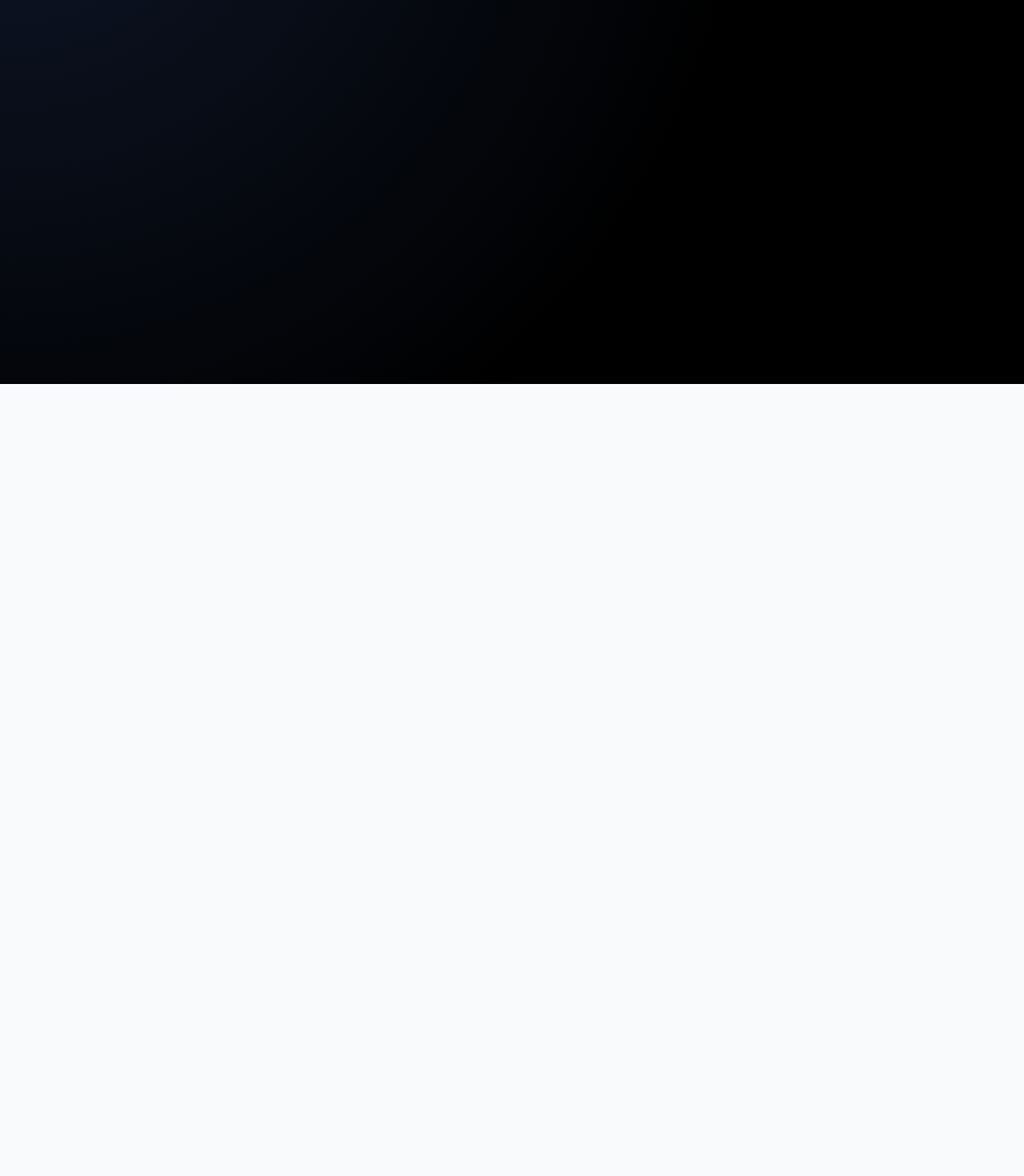
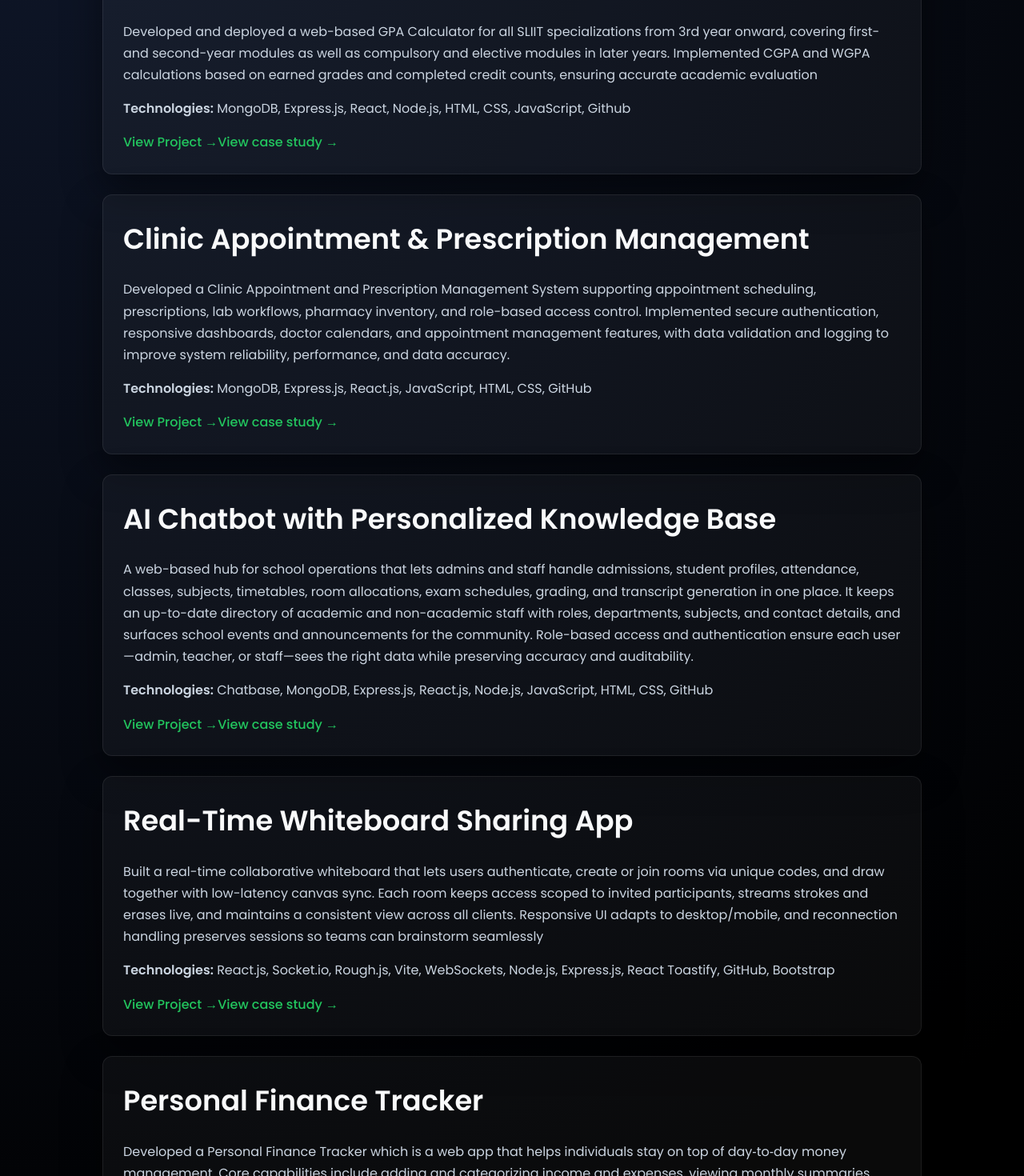
Before and after one commit to KavinduKHM/Personal-Portfolio, a React (Create React App) app in the folder frontend/: page /projects in a window 1280 px wide. Shown: the part 320-1790 px from the top of the page at 80% size. Before the commit the page ends 800 px from the top, so only its background shows below. Built offline with nearby package versions, Linux system fonts and the light colour scheme; no server answers.

Commit message:
Hardcoded the prjects

```diff
--- a/frontend/package.json
+++ b/frontend/package.json
@@ -7,7 +7,6 @@
     "@testing-library/jest-dom": "^6.9.1",
     "@testing-library/react": "^16.3.2",
     "@testing-library/user-event": "^13.5.0",
-    "axios": "^1.13.4",
     "react": "^19.2.4",
     "react-dom": "^19.2.4",
     "react-router-dom": "^7.13.0",
--- a/frontend/src/components/Contact.jsx
+++ b/frontend/src/components/Contact.jsx
@@ -1,22 +1,34 @@
 import { useState } from "react";
-import axios from "axios";
 
 export default function Contact() {
   const [form, setForm] = useState({ name: "", email: "", message: "" });
 
-  const submit = async (e) => {
+  const submit = (e) => {
     e.preventDefault();
-    await axios.post("http://localhost:5000/api/contact", form);
-    alert("Message sent successfully!");
+    // Frontend-only submission now that the backend has been removed
+    setForm({ name: "", email: "", message: "" });
+    alert("Message sent! (Demo form – no backend required.)");
   };
 
   return (
     <section className="page contact-section">
       <h2>Contact Me</h2>
       <form className="card contact-form" onSubmit={submit}>
-        <input placeholder="Your Name" onChange={e => setForm({...form, name: e.target.value})} />
-        <input placeholder="Your Email" onChange={e => setForm({...form, email: e.target.value})} />
-        <textarea placeholder="Your Message" onChange={e => setForm({...form, message: e.target.value})}></textarea>
+        <input
+          placeholder="Your Name"
+          value={form.name}
+          onChange={e => setForm({ ...form, name: e.target.value })}
+        />
+        <input
+          placeholder="Your Email"
+          value={form.email}
+          onChange={e => setForm({ ...form, email: e.target.value })}
+        />
+        <textarea
+          placeholder="Your Message"
+          value={form.message}
+          onChange={e => setForm({ ...form, message: e.target.value })}
+        ></textarea>
         <button className="btn-primary">Send Message</button>
       </form>
     </section>
--- a/frontend/src/components/Projects.jsx
+++ b/frontend/src/components/Projects.jsx
@@ -1,6 +1,5 @@
-import { useEffect, useState } from "react";
 import { Link } from "react-router-dom";
-import axios from "axios";
+import { projects as projectList } from "../data/projects";
 
 // Generate a URL-friendly slug for stable case study links
 const slugify = text =>
@@ -10,20 +9,8 @@ const slugify = text =>
     .replace(/-+/g, "-") || "project";
 
 export default function Projects() {
-  const [projects, setProjects] = useState([]);
-
-  useEffect(() => {
-    axios.get("http://localhost:5000/api/projects")
-      .then(res => {
-        const sorted = [...res.data].sort((a, b) => {
-          // Prefer createdAt when available; fallback to ObjectId timestamp
-          const aDate = a.createdAt ? new Date(a.createdAt) : new Date(parseInt(a._id.substring(0, 8), 16) * 1000);
-          const bDate = b.createdAt ? new Date(b.createdAt) : new Date(parseInt(b._id.substring(0, 8), 16) * 1000);
-          return bDate - aDate; // newest first
-        });
-        setProjects(sorted);
-      });
-  }, []);
+  // Use hardcoded projects from the frontend data file
+  const projects = projectList;
 
   return (
     <section id="projects" className="page projects-section">
@@ -34,10 +21,10 @@ export default function Projects() {
             ? project.technologies.join(", ")
             : project.technologies || "Not specified";
 
-          const slug = slugify(project.title || project._id);
+          const slug = project.slug || slugify(project.title || project._id);
 
           return (
-            <div className="card project-card" key={project._id}>
+            <div className="card project-card" key={project._id || slug}>
               <h2>{project.title}</h2>
               <p>{project.description}</p>
               <p><strong>Technologies:</strong> {techList}</p>
--- a/frontend/src/data/projects.js
+++ b/frontend/src/data/projects.js
@@ -4,56 +4,56 @@ export const projects = [
     _id: "proj-001",
     slug: "sliit-gpa-calculator-for-all-specializations",
     title: "SLIIT GPA Calculator",
-    description: "Fast, mobile-friendly GPA calculator for SLIIT specializations with year-wise breakdowns and chatbot guidance.",
-    technologies: ["React", "Node.js", "Express", "MongoDB", "Chatbot"],
-    link: "https://example.com/sliit-gpa-calculator"
+    description: "Developed and deployed a web-based GPA Calculator for all SLIIT specializations from 3rd year onward, covering first- and second-year modules as well as compulsory and elective modules in later years. Implemented CGPA and WGPA calculations based on earned grades and completed credit counts, ensuring accurate academic evaluation",
+    technologies: ["MongoDB", "Express.js", "React", "Node.js", "HTML", "CSS", "JavaScript","Github"],
+    link: "https://github.com/KavinduKHM/SLIIT-GPA-Calculator-For-All-Specializations"
   },
   {
     _id: "proj-002",
     slug: "clinic-appointment-and-prescription-management-system",
     title: "Clinic Appointment & Prescription Management",
-    description: "Role-aware clinic platform covering scheduling, labs, prescriptions, pharmacy inventory, and notifications end-to-end.",
-    technologies: ["React", "Vite", "Tailwind", "Node.js", "Express", "MongoDB"],
-    link: "https://example.com/clinic-platform"
+    description: "Developed a Clinic Appointment and Prescription Management System supporting appointment scheduling, prescriptions, lab workflows, pharmacy inventory, and role-based access control. Implemented secure authentication, responsive dashboards, doctor calendars, and appointment management features, with data validation and logging to improve system reliability, performance, and data accuracy.",
+    technologies: ["MongoDB", "Express.js", "React.js", "JavaScript", "HTML", "CSS", "GitHub"],
+    link: "https://github.com/KavinduKHM/Clinic-Appointment-and-Prescription-Management-System"
   },
   {
     _id: "proj-003",
     slug: "ai-chatbot-with-personalized-knowledgebase",
     title: "AI Chatbot with Personalized Knowledge Base",
-    description: "Contextual chatbot that serves org-specific FAQs and timelines via a lightweight Node/Express backend and web widget.",
-    technologies: ["Node.js", "Express", "HTML", "CSS", "JavaScript"],
-    link: "https://example.com/ai-chatbot"
+    description: "A web-based hub for school operations that lets admins and staff handle admissions, student profiles, attendance, classes, subjects, timetables, room allocations, exam schedules, grading, and transcript generation in one place. It keeps an up-to-date directory of academic and non-academic staff with roles, departments, subjects, and contact details, and surfaces school events and announcements for the community. Role-based access and authentication ensure each user—admin, teacher, or staff—sees the right data while preserving accuracy and auditability.",
+    technologies: ["Chatbase", "MongoDB", "Express.js", "React.js","Node.js", "JavaScript","HTML","CSS", "GitHub"],
+    link: "https://github.com/KavinduKHM/AI-Chatbot-With-Personalised-Knowledge-Base"
   },
   {
     _id: "proj-004",
     slug: "real-time-white-board-sharing-app",
     title: "Real-Time Whiteboard Sharing App",
-    description: "Room-based collaborative whiteboard with low-latency stroke sync, quick create/join, and canvas-first UI.",
-    technologies: ["React", "Vite", "WebSockets", "Node.js", "Express"],
-    link: "https://example.com/whiteboard"
+    description: "Built a real-time collaborative whiteboard that lets users authenticate, create or join rooms via unique codes, and draw together with low-latency canvas sync. Each room keeps access scoped to invited participants, streams strokes and erases live, and maintains a consistent view across all clients. Responsive UI adapts to desktop/mobile, and reconnection handling preserves sessions so teams can brainstorm seamlessly",
+    technologies: ["React.js","Socket.io","Rough.js", "Vite", "WebSockets", "Node.js", "Express.js","React Toastify", "GitHub","Bootstrap"],
+    link: "https://github.com/KavinduKHM/Real-Time-White-Board-Sharing-App"
   },
   {
     _id: "proj-005",
     slug: "personal-finance-tracker",
     title: "Personal Finance Tracker",
-    description: "Dashboard for transactions, category budgets, savings goals, and multi-chart analytics with month filters.",
-    technologies: ["React", "Context API", "Node.js", "Express"],
-    link: "https://example.com/finance-tracker"
+    description: "Developed a Personal Finance Tracker which is a web app that helps individuals stay on top of day‑to‑day money management. Core capabilities include adding and categorizing income and expenses, viewing monthly summaries, and filtering transactions by date. Users can set savings goals, assign category budgets, and monitor progress with visual dashboards such as pie charts, heatmaps, and trend lines. The app centralizes data in a simple, searchable transaction log with forms for quick entry and editing. Authentication keeps each user’s data private, while the clean UI provides an at‑a‑glance overview of balances, top spend areas, upcoming goals, and recent activity.",
+    technologies: ["MongoDB", "Express.js", "Node.js", "React.js", "JavaScript", "HTML", "CSS", "GitHub"],
+    link: "https://github.com/KavinduKHM/Personal-Finance-Tracker"
   },
   {
     _id: "proj-006",
     slug: "online-school-information-management-system",
     title: "Online School Information Management System",
-    description: "JSP/Servlet app unifying assignments, exams, events, and subject catalogs with validation and role-based flows.",
-    technologies: ["Java", "JSP", "Servlets", "JDBC", "MySQL"],
-    link: "https://example.com/school-ims"
+    description: "Developed a comprehensive Online School Information Management System designed to centralize key administrative functions within a school. The system allowed users to manage and access student academic records, exam scheduling, timetables, school events and school admissions. Additionally, it provided  information on academic and non-academic staff, student profiles, extracurricular activities, and other essential school-related data. The platform aimed to improve operational efficiency along with user authentication,while ensuring data accuracy.",
+    technologies: ["Java", "MySQL", "HTML", "CSS","GitHub"],
+    link: "https://github.com/KavinduKHM/Online-School-Information-Management-System"
   },
   {
     _id: "proj-007",
     slug: "insurance-management-system",
     title: "Insurance Management System",
-    description: "Web system for plan discovery, claims handling, admin package/report management, and customer self-service.",
-    technologies: ["PHP", "MySQL", "HTML", "CSS", "JavaScript"],
-    link: "https://example.com/insurance"
+    description: "Developed a user-friendly web-based Health Insurance Management System titled ‘Health First Insurance’ as a group project . This application offers a user-friendly interface and includes key functionalities such as Requesting claims, Insurance claims processing, Payment management, Customer profile handling, Insurance plan administration, and secure user authentication. The system was designed to enhance usability and streamline insurance operations for both customers and administrator",
+    technologies: ["HTML","CSS", "JavaScript","PHP","SQL", "GitHub"],
+    link: "https://github.com/KavinduKHM/Health-First-Insurance"
   }
 ];
```
